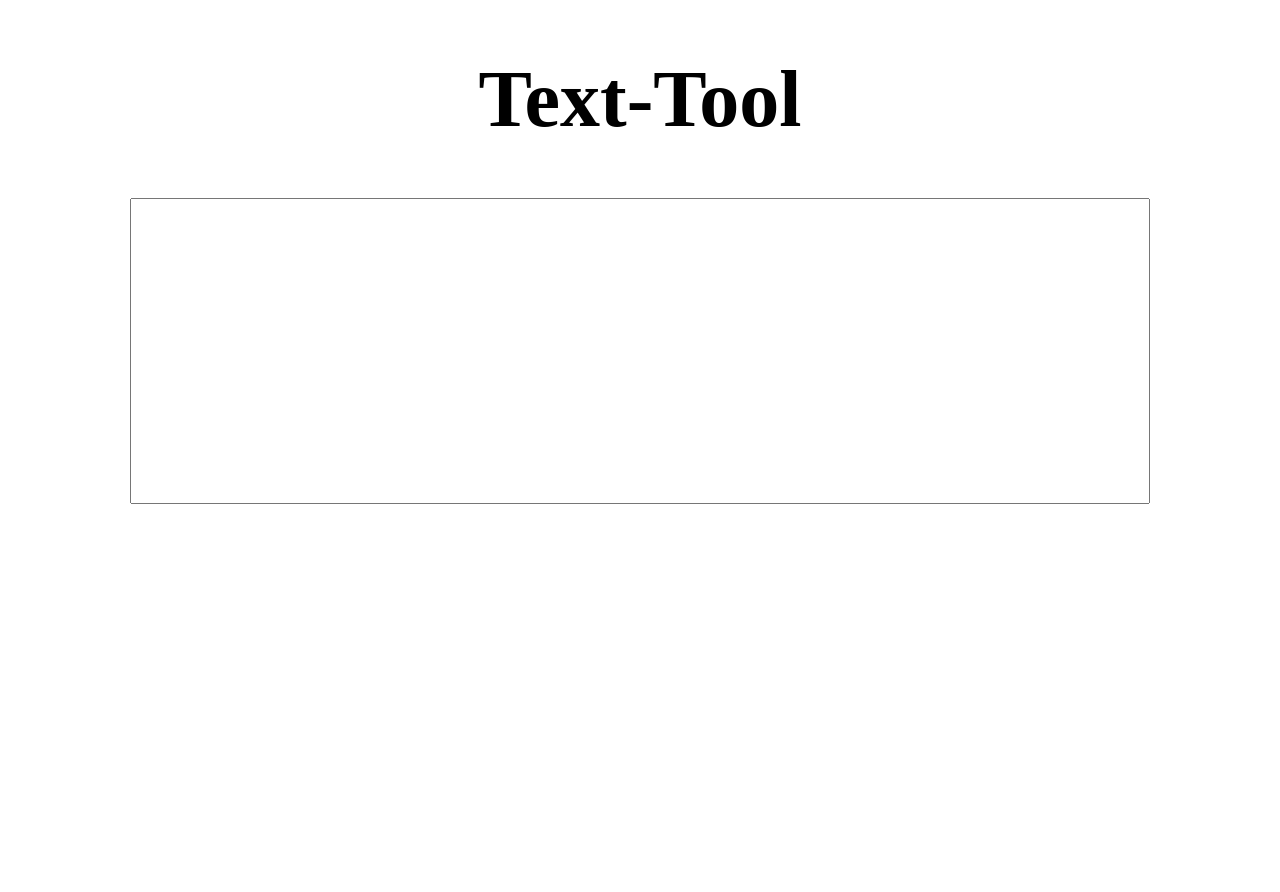
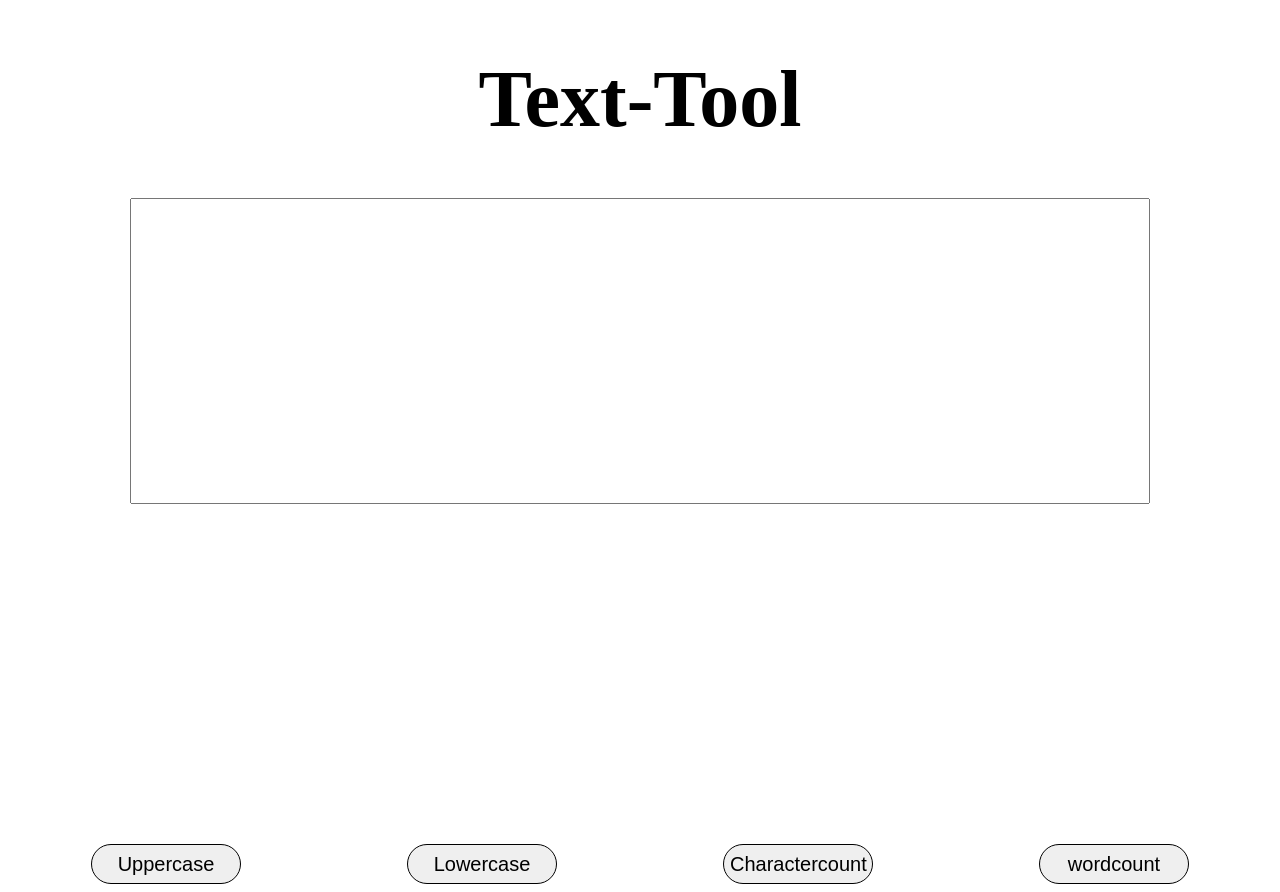
Before and after one commit to Samikshanikhare/Texttool, a plain HTML site: page index.html in a window 1280 px wide. Before the commit the page ends 844 px from the top, so only its background shows below. Drawn offline with Linux system fonts and the light colour scheme.

Commit message:
button added

```diff
--- a/index.html
+++ b/index.html
@@ -22,6 +22,18 @@
         display: block;
         height: 300px;
     }
+    .btn{
+        display: flex;
+        justify-content: space-around;
+
+    }
+    .btnaction{
+        width: 150px;
+        height: 40px;
+        font-size: 20px;
+        border: 1px solid black;
+        border-radius: 20px;
+    }
 </style>
 <body>
     <h1 class="heading">Text-Tool</h1>
@@ -30,5 +42,12 @@
         <p class="resultext" id="resultext"></p>
 
     </div>
+    <div class="btn">
+        <button type="button" class="btnaction">Uppercase</button>
+        <button type="button"class="btnaction">Lowercase</button>
+        <button type="button"class="btnaction">Charactercount</button>
+        <button type="button"class="btnaction">wordcount</button>
+
+    </div>
 </body>
 </html>
```
